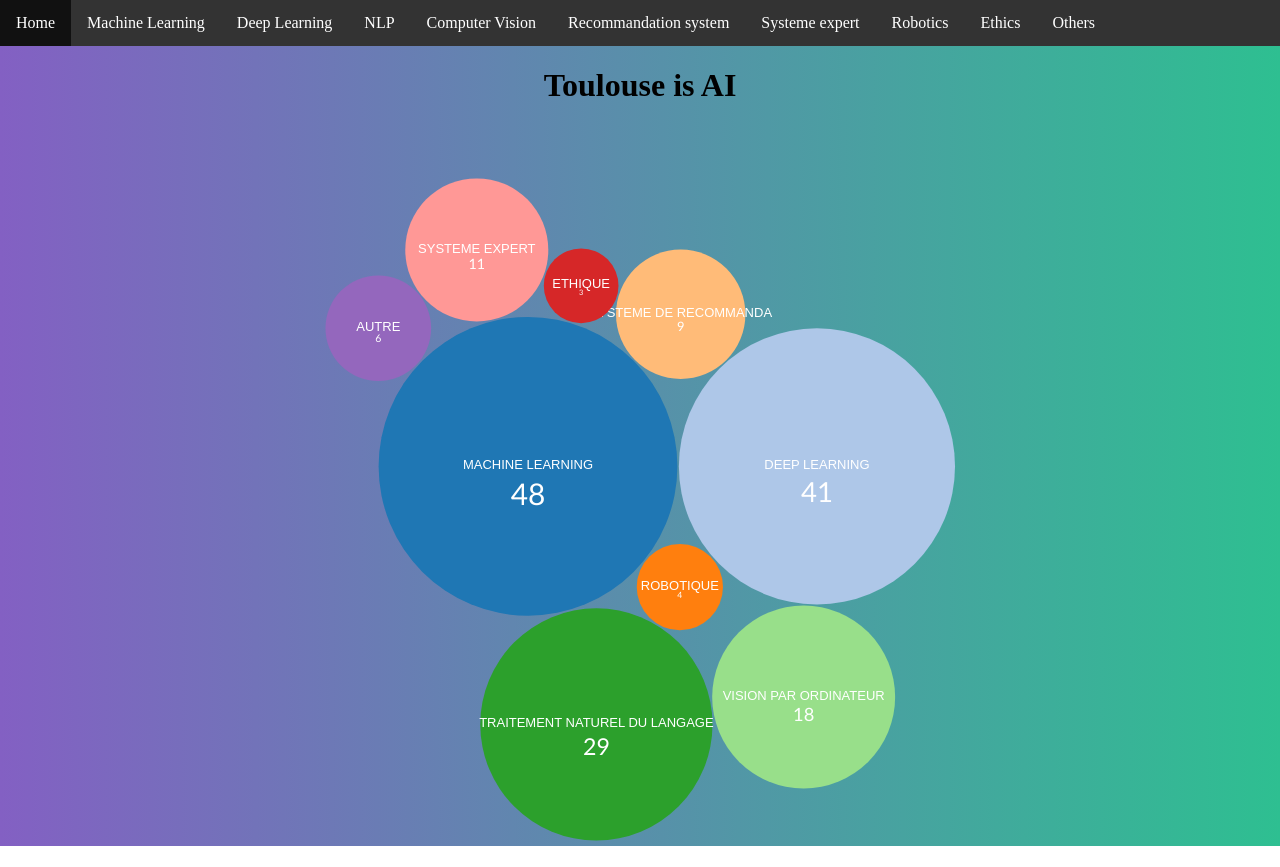
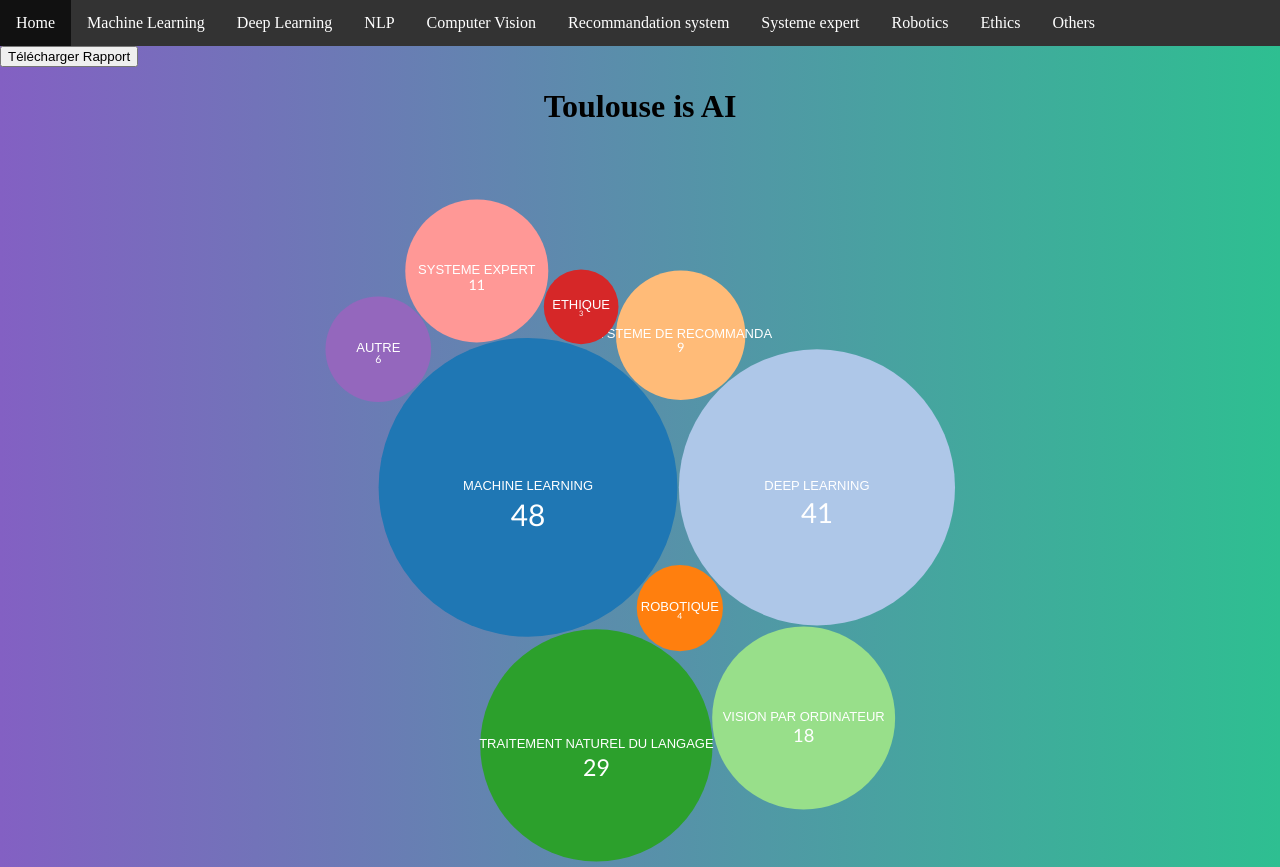
Before and after one commit to Nath19/Data_Visualization_D3js, a plain HTML site: page index.html in a window 1280 px wide. Before the commit the page ends 846 px from the top, so only its background shows below. Drawn offline with Linux system fonts and the light colour scheme.

Commit message:
Add rapport

```diff
--- a/index.html
+++ b/index.html
@@ -36,6 +36,7 @@
             li a:hover {
               background-color: #111;
             }
+
             </style>
 
 
@@ -51,6 +52,11 @@
     <li><a href="ETIQUE.html">Ethics</a></li>
     <li><a href="Autre.html">Others</a></li>
       </ul>
+      <a href="Rapport_Data_Visualisation.pdf" id="downloadCV" download></a>
+        <button type="w3-button w3-indigo" class="btn btn-info">
+          <span class="fa fa-download" aria-hidden="true"></span> Télécharger Rapport</button>
+
+
 
 
       <h1 align="center" >Toulouse is AI </h1>
```
